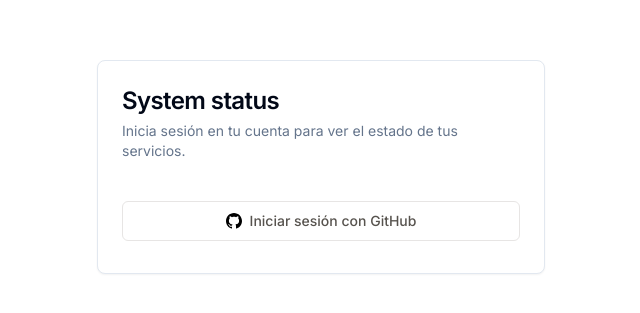
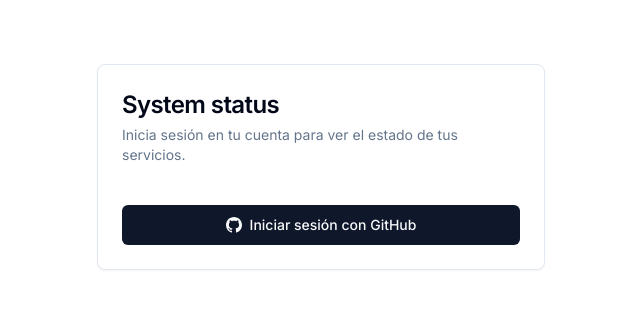
Before and after one commit to KFuee/system-status, a Next.js app: page /app/login in a window 1280 px wide. Shown: the part 233-546 px from the top of the page, without its empty margins (319-959 px from the left). Built offline with nearby package versions, Linux system fonts and the light colour scheme.

Commit message:
fix: estilos botón inicio de sesión github

```diff
--- a/app/app/(auth)/login/login-button.tsx
+++ b/app/app/(auth)/login/login-button.tsx
@@ -1,6 +1,7 @@
 "use client";
 
 import LoadingDots from "@/components/icons/loading-dots";
+import { Button } from "@/components/ui/button";
 import { signIn } from "next-auth/react";
 import { useSearchParams } from "next/navigation";
 import { useState, useEffect } from "react";
@@ -18,35 +19,30 @@
   }, [error]);
 
   return (
-    <button
+    <Button
+      variant="default"
       disabled={loading}
       onClick={() => {
         setLoading(true);
         signIn("github");
       }}
-      className={`${
-        loading
-          ? "cursor-not-allowed bg-stone-50 dark:bg-stone-800"
-          : "bg-white hover:bg-stone-50 active:bg-stone-100 dark:bg-black dark:hover:border-white dark:hover:bg-black"
-      } group my-2 flex h-10 w-full items-center justify-center space-x-2 rounded-md border border-stone-200 transition-colors duration-75 focus:outline-none dark:border-stone-700`}
+      className="flex items-center space-x-2 w-full justify-center"
     >
       {loading ? (
         <LoadingDots color="#A8A29E" />
       ) : (
         <>
           <svg
-            className="h-4 w-4 text-black dark:text-white"
+            className="h-4 w-4"
             aria-hidden="true"
             fill="currentColor"
             viewBox="0 0 24 24"
           >
             <path d="M12 0c-6.626 0-12 5.373-12 12 0 5.302 3.438 9.8 8.207 11.387.599.111.793-.261.793-.577v-2.234c-3.338.726-4.033-1.416-4.033-1.416-.546-1.387-1.333-1.756-1.333-1.756-1.089-.745.083-.729.083-.729 1.205.084 1.839 1.237 1.839 1.237 1.07 1.834 2.807 1.304 3.492.997.107-.775.418-1.305.762-1.604-2.665-.305-5.467-1.334-5.467-5.931 0-1.311.469-2.381 1.236-3.221-.124-.303-.535-1.524.117-3.176 0 0 1.008-.322 3.301 1.23.957-.266 1.983-.399 3.003-.404 1.02.005 2.047.138 3.006.404 2.291-1.552 3.297-1.23 3.297-1.23.653 1.653.242 2.874.118 3.176.77.84 1.235 1.911 1.235 3.221 0 4.609-2.807 5.624-5.479 5.921.43.372.823 1.102.823 2.222v3.293c0 .319.192.694.801.576 4.765-1.589 8.199-6.086 8.199-11.386 0-6.627-5.373-12-12-12z" />
           </svg>
-          <p className="text-sm font-medium text-stone-600 dark:text-stone-400">
-            Iniciar sesión con GitHub
-          </p>
+          <p className="text-sm font-medium">Iniciar sesión con GitHub</p>
         </>
       )}
-    </button>
+    </Button>
   );
 }
--- a/app/app/(dashboard)/page.tsx
+++ b/app/app/(dashboard)/page.tsx
@@ -1,3 +1,3 @@
 export default function Dashboard() {
-  return <span>Dashboard</span>;
+  return <span>Próximamente</span>;
 }
--- a/components/header/sign-out-button.tsx
+++ b/components/header/sign-out-button.tsx
@@ -5,7 +5,7 @@
 
 export default function SignOutButton() {
   return (
-    <DropdownMenuItem onSelect={() => signOut()}>
+    <DropdownMenuItem onSelect={() => signOut()} className="cursor-pointer">
       Cerrar sesión
     </DropdownMenuItem>
   );
--- a/components/header/user-nav.tsx
+++ b/components/header/user-nav.tsx
@@ -39,7 +39,7 @@
               {session.user.name}
             </p>
             <p className="text-xs leading-none text-muted-foreground">
-              {session.user.email}
+              {session.user.username}
             </p>
           </div>
         </DropdownMenuLabel>
```
